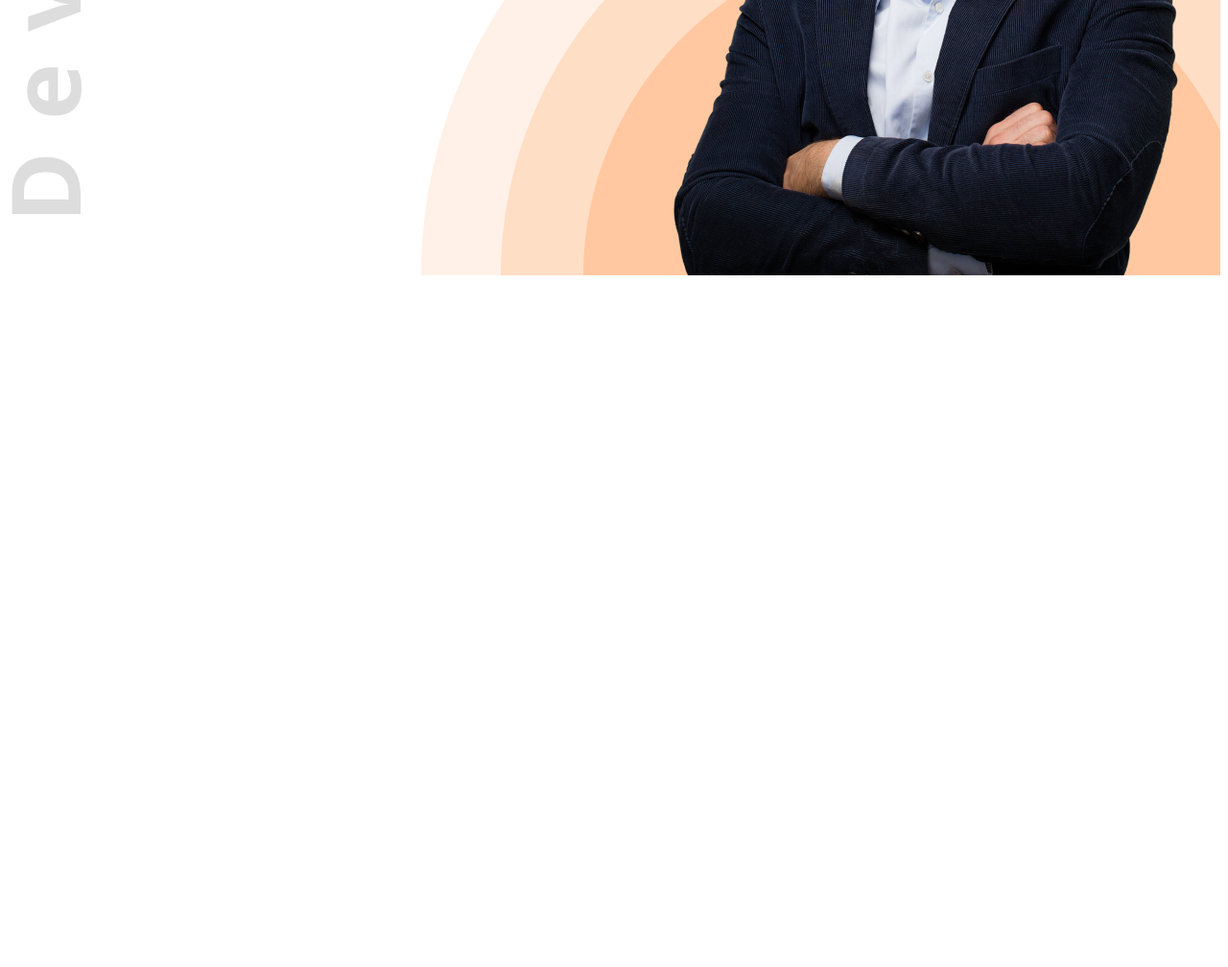
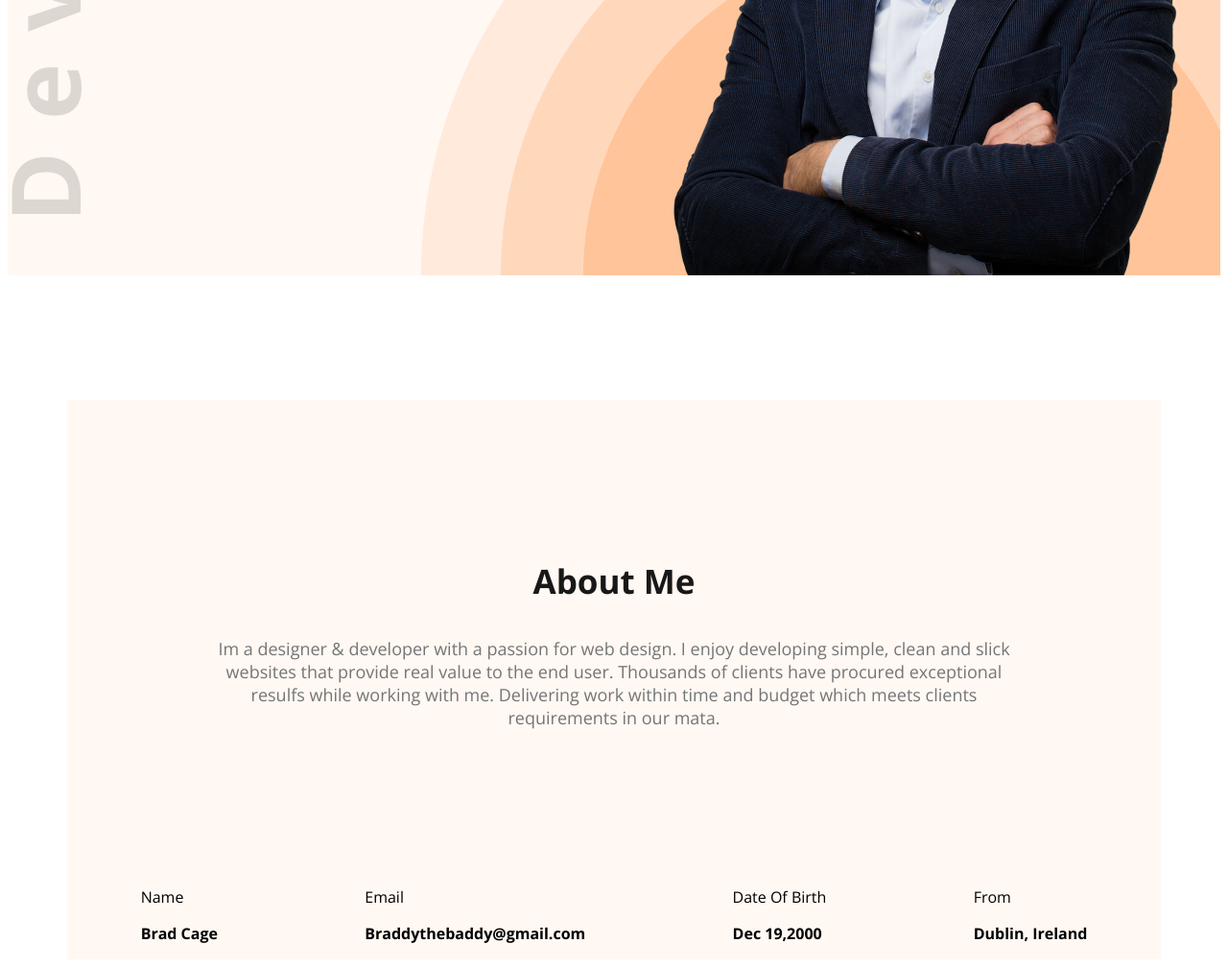
Before and after one commit to TawsifHossain007/Webby-Dev-Portfolio, a plain HTML site: page index.html in a window 1280 px wide. Shown: the part 548-1556 px from the top of the page at 96% size. Before the commit the page ends 843 px from the top, so only its background shows below. Drawn offline with nearby package versions, Linux system fonts and the light colour scheme.

Commit message:
Added the main section

```diff
--- a/Styles/Portfolio.css
+++ b/Styles/Portfolio.css
@@ -1,3 +1,24 @@
+.open-sans-normal {
+  font-family: "Open Sans", sans-serif;
+  font-optical-sizing: auto;
+  font-style: normal;
+  font-variation-settings:
+    "wdth" 100;
+}
+
+
+/* Shared Style */
+
+
+.secondary-bg{
+    background-color: #FFF8F3;
+
+}
+.text-primary{
+
+    color:#FD6E0A;
+}
+
 nav{
     display: flex;
     align-items: center;
@@ -5,19 +26,40 @@ nav{
     margin: 0px 200px;
 }
 
-.text-primary{
-
-    color:#FD6E0A;
+.dark-2{
+    color: #474747;
 }
 
+.btn-primary{
+background-color: #FD6E0A;
+font-weight: bold;
+color: white;
+padding: 18px 35px;
+border-radius: 5px;
+border: none;
 
-.open-sans-normal {
-  font-family: "Open Sans", sans-serif;
-  font-optical-sizing: auto;
-  font-style: normal;
-  font-variation-settings:
-    "wdth" 100;
 }
+
+.section-title{
+    font-size: 35px;
+    font-weight: bold;
+    color: #181818;
+
+}
+.section-description{
+    font-size: 18px;
+    color: #757575;
+}
+
+/* Header */
+
+header{
+    background-image: url(../images/developer.png), url(../images/header_bg.png);
+    background-repeat: no-repeat;
+    background-position: top left,bottom right;
+}
+
+/* Nav Style */
 
 .font-title{
 font-weight: 800;
@@ -36,24 +78,15 @@ nav ul a{
     font-size: 20px;
 }
 
-.dark-2{
-    color: #474747;
-}
 
 nav ul{
     display: flex;
     align-items: center;
 }
 
-.btn-primary{
-background-color: #FD6E0A;
-font-weight: bold;
-color: white;
-padding: 18px 35px;
-border-radius: 5px;
-border: none;
 
-}
+/* Banner Style */
+
 .banner-greetings{
     font-size: 45px;
     font-weight: 600px;
@@ -78,8 +111,25 @@ border: none;
 .banner-content{
     max-width: 580px;
 }
-header{
-    background-image: url(../images/developer.png), url(../images/header_bg.png);
-    background-repeat: no-repeat;
-    background-position: top left,bottom right;
+
+/* main styles */
+main{
+    max-width: 1140px;
+    margin: 0 auto;
 }
+
+/* about styles */
+
+.about{
+    border-radius: 10px;
+    padding: 130px 150px;
+    text-align: center;
+    margin-top: 130px;
+}
+.about-items{
+    display: flex;
+    justify-content: space-around;
+}
+.item-description{
+    font-weight: bold;
+}
--- a/index.html
+++ b/index.html
@@ -11,7 +11,7 @@
 </head>
 <body class="open-sans-normal">
 
-    <header>
+    <header class="secondary-bg">
         <nav>
             <h3 class="font-title">Br<span class="text-primary">a</span>d</h3>
             <ul>
@@ -39,8 +39,32 @@
         </div>
 
     </header>
-    <main>
+    <main class="secondary-bg">
+        <section class="about secondary-bg">
+            <h3 class="section-title">About Me</h3>
+            <p class="section-description">Im a designer & developer with a passion for web design. I enjoy developing simple, clean and slick websites that provide real value to the end user. Thousands of clients have procured exceptional resulfs while working with me. Delivering work within time and budget which meets clients requirements in our mata.</p>
+        </section>
+        <div class="about-items">
 
+            <!-- .about-item*4>p.item-title+p.item-description -->
+             <div class="about-item">
+                <p class="item-title">Name</p>
+                <p class="item-description">Brad Cage</p>
+             </div>
+             <div class="about-item">
+                <p class="item-title">Email</p>
+                <p class="item-description">Braddythebaddy@gmail.com</p>
+             </div>
+             <div class="about-item">
+                <p class="item-title">Date Of Birth</p>
+                <p class="item-description">Dec 19,2000</p>
+             </div>
+             <div class="about-item">
+                <p class="item-title">From</p>
+                <p class="item-description">Dublin, Ireland</p>
+             </div>
+
+        </div>
 
     </main>
     <footer>
```
